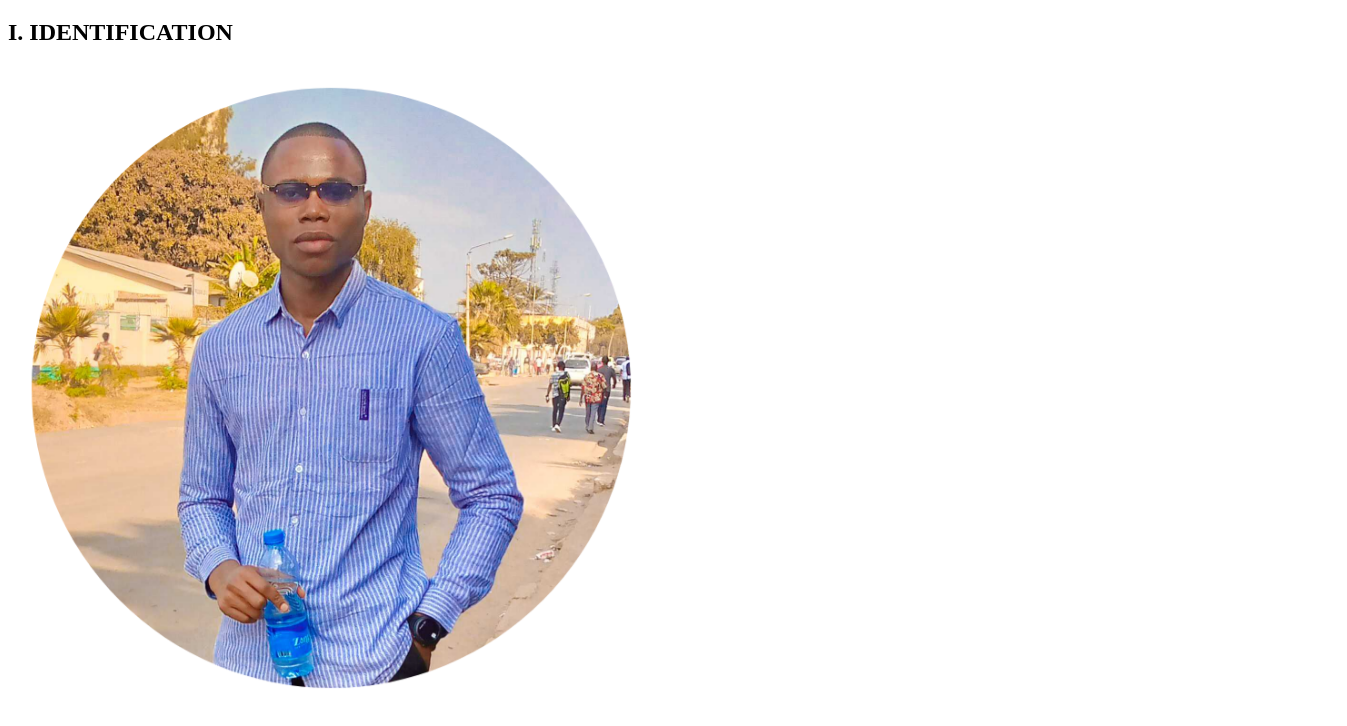
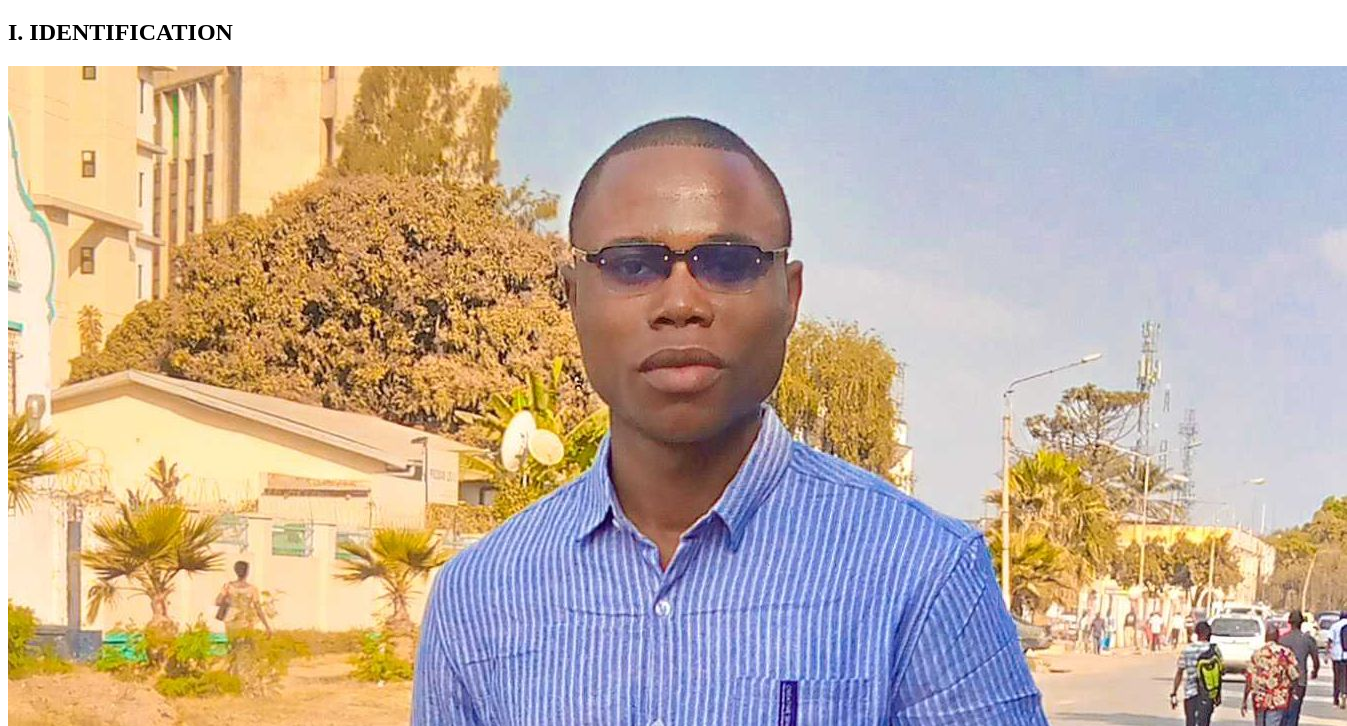
Before and after one commit to Saisonkit/mon_cv, a plain HTML site: page index.html in a window 1280 px wide. Shown: the part 61-787 px from the top of the page, 1347 px wide, since content can reach past the window. Drawn offline with Linux system fonts and the light colour scheme.

Commit message:
new commit

```diff
--- a/index.html
+++ b/index.html
@@ -19,7 +19,7 @@
     </style>
     <h1>CURRICUM VITAE</h1>
         <h2>I. IDENTIFICATION</h2>
-            <img src="images/profile.png" alt="photo de profil">
+            <img src="images/profile.jpg" alt="photo de profil"> <br>
             <h3>nom: kit</h3>
             <h3>post-nom: saison</h3>
             <h3>prenom: kms</h3>
```
Also changed, not shown: images/profile.jpg (added), images/profile.png (deleted).
